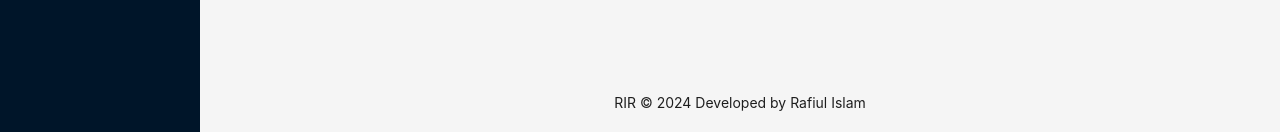
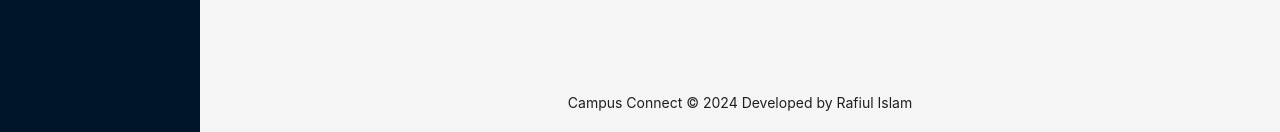
Before and after one commit to rirefat/campusConnect-frontend, a React (Vite) app: page / in a window 1280 px wide. Shown: the part 665-797 px from the top of the page. Built offline with nearby package versions, Linux system fonts and the light colour scheme.

Commit message:
done basic routing setup

```diff
--- a/src/components/layout/MainLayout.tsx
+++ b/src/components/layout/MainLayout.tsx
@@ -1,6 +1,5 @@
 import React from 'react';
-// import { UploadOutlined, UserOutlined, VideoCameraOutlined } from '@ant-design/icons';
-import { Layout, Menu, theme } from 'antd';
+import { Layout, Menu } from 'antd';
 const { Header, Content, Footer, Sider } = Layout;
 
 const items = [
@@ -32,10 +31,6 @@ const logoStyle:React.CSSProperties = {
 };
 
 const MainLayout: React.FC = () => {
-    const {
-        token: { colorBgContainer, borderRadiusLG },
-    } = theme.useToken();
-
     return (
         <Layout style={{ height: '100vh' }}>
             <Sider
@@ -69,7 +64,7 @@ const MainLayout: React.FC = () => {
                     </div>
                 </Content>
                 <Footer style={{ textAlign: 'center' }}>
-                    RIR © {new Date().getFullYear()} Developed by Rafiul Islam
+                    Campus Connect © {new Date().getFullYear()} Developed by Rafiul Islam
                 </Footer>
             </Layout>
         </Layout>
--- a/src/main.tsx
+++ b/src/main.tsx
@@ -1,10 +1,11 @@
 import React from 'react'
 import ReactDOM from 'react-dom/client'
-import App from './App.tsx'
 import './index.css'
+import { RouterProvider } from 'react-router-dom'
+import router from './routes/routes.tsx'
 
 ReactDOM.createRoot(document.getElementById('root')!).render(
   <React.StrictMode>
-    <App />
+    <RouterProvider router={router}/>
   </React.StrictMode>,
 )
--- /dev/null
+++ b/src/routes/routes.tsx
@@ -0,0 +1,11 @@
+import { createBrowserRouter } from "react-router-dom";
+import App from "../App";
+
+const router = createBrowserRouter([
+    {
+        path: "/",
+        element: <App />
+    }
+]);
+
+export default router;
```
